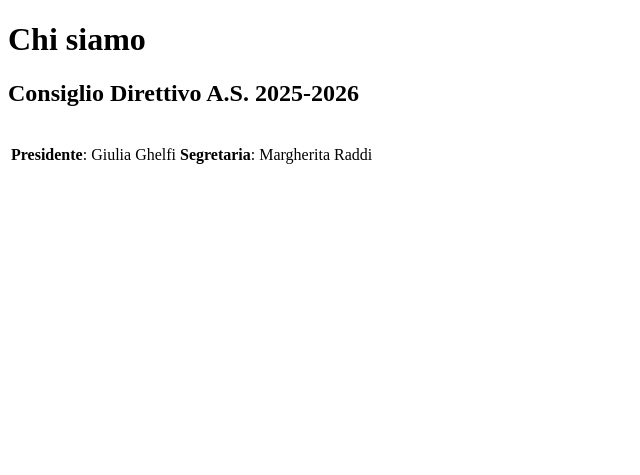
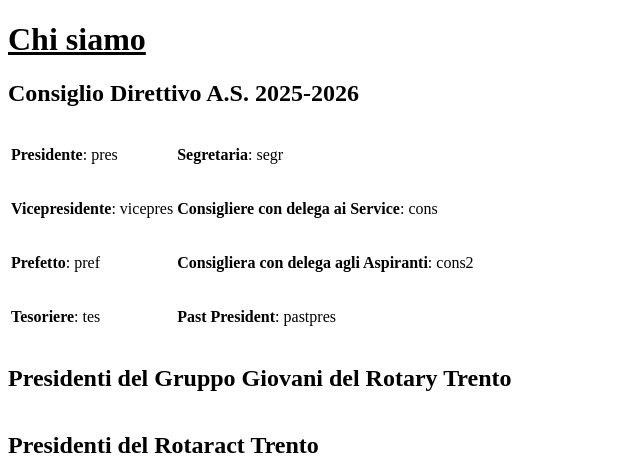
Before and after one commit to prof-Murtas/rotaract_rigotti, a plain HTML site: page pages/chiSiamo.html in a window 1280 px wide. Shown: the whole page, without its empty margins (0-640 px from the left). Drawn offline with Linux system fonts and the light colour scheme.

Commit message:
Added some style to page Chi siamo

```diff
--- /dev/null
+++ b/css/chiSiamo.css
@@ -0,0 +1,18 @@
+body {
+    width: 100vw;
+    height: 100vh;
+    min-width: 300px;
+}
+
+#divLineaTempo {
+    width: 80%;
+    height: 400px;
+}
+
+.divElLineaTempo:nth-child(odd) {
+
+}
+
+.divElLineaTempo:nth-child(even) {
+
+}
--- a/pages/chiSiamo.html
+++ b/pages/chiSiamo.html
@@ -4,19 +4,68 @@
     <meta charset="UTF-8">
     <meta name="viewport" content="width=device-width, initial-scale=1.0">
     <title>Document</title>
+    <link rel="stylesheet" href="../css/chiSiamo.css">
 </head>
 <body>
-    <h1>Chi siamo</h1>
+    <h1><u>Chi siamo</u></h1>
+    <div>
         <h2>Consiglio Direttivo A.S. 2025-2026</h2>
         <table>
             <tr>
                 <td>
-                <div><p><b>Presidente</b>: Giulia Ghelfi</p></div>
+                    <div><p><b>Presidente</b>: pres</p></div>
                 </td>
                 <td>
-                <div><p><b>Segretaria</b>: Margherita Raddi</p></div>
+                    <div><p><b>Segretaria</b>: segr</p></div>
+                </td>
+            </tr>
+            <tr>
+                <td>
+                    <div><p><b>Vicepresidente</b>: vicepres</p></div>
+                </td>
+                <td>
+                    <div><p><b>Consigliere con delega ai Service</b>: cons</p></div>
+                </td>
+            </tr>
+            <tr>
+                <td>
+                    <div><p><b>Prefetto</b>: pref</p></div>
+                </td>
+                <td>
+                    <div><p><b>Consigliera con delega agli Aspiranti</b>: cons2</p></div>
+                </td>
+            </tr>
+            <tr>
+                <td>
+                    <div><p><b>Tesoriere</b>: tes</p></div>
+                </td>
+                <td>
+                    <div><p><b>Past President</b>: pastpres</p></div>
                 </td>
             </tr>
         </table>
+    </div>
+
+    <div>
+        <h2>Presidenti del Gruppo Giovani del Rotary Trento</h2>
+        <table>
+
+        </table>
+    </div>
+
+    <div>
+        <h2>Presidenti del Rotaract Trento</h2>
+        <div id="divLineaTempo">
+            <div class="divElLineaTempo">
+
+            </div>
+            <div class="divElLineaTempo">
+
+            </div>
+            <div class="divElLineaTempo">
+
+            </div>
+        </div>
+    </div>
 </body>
 </html>
```
Lines whose indentation alone changed are shown as unchanged.
